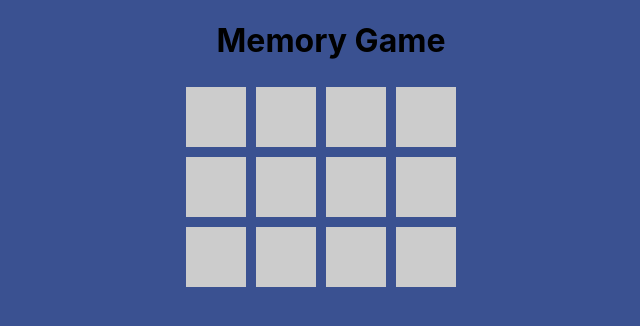
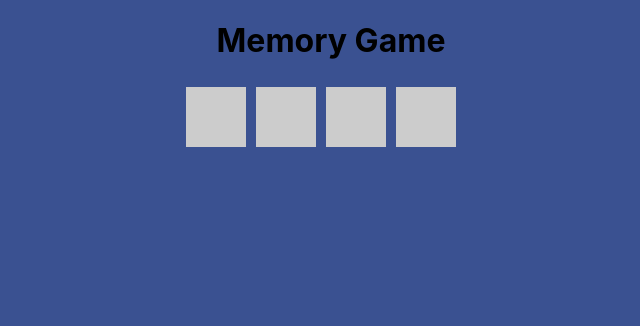
Before and after one commit to TalKRIEF/SoraSkye, a React (Create React App) app: page / in a window 1280 px wide. Shown: the top 326 px of the page, without its empty margins (309-949 px from the left). Built offline with nearby package versions, Linux system fonts and the light colour scheme.

Commit message:
tentative de changer l'animation lors du reset pour ne pas voir les cartes mais sans sucees

```diff
--- a/src/Game.js
+++ b/src/Game.js
@@ -14,10 +14,10 @@ function Game() {
       if (cards[firstIndex] === cards[secondIndex]) {
         setMatchedCards(prev => [...prev, firstIndex, secondIndex]);
       }
-      const timeout = setTimeout(() => setFlippedCards([]), 1000);
+      const timeout = setTimeout(() => setFlippedCards([]), 500);
       return () => clearTimeout(timeout); // Nettoyage de l'effet
     }
-  }, [flippedCards, cards]); // Notez que matchedCards n'est plus dans les dépendances
+  }, [flippedCards, cards]);
 
   const handleCardClick = (index) => {
     if (flippedCards.length < 2 && !flippedCards.includes(index) && !matchedCards.includes(index)) {
--- a/src/generateCards.js
+++ b/src/generateCards.js
@@ -1,4 +1,4 @@
 export default function generateCards() {
-  const cards = [...Array(6).keys()].flatMap(i => [i, i]);
+  const cards = [...Array(2).keys()].flatMap(i => [i, i]);
   return cards.sort(() => Math.random() - 0.5);
 }
--- a/src/style.css
+++ b/src/style.css
@@ -21,7 +21,7 @@
   position: relative;
   width: 100%;
   height: 100%;
-  transition: transform 0.6s;
+  transition: transform 0.3s;
   transform-style: preserve-3d;
 }
 
```
Also changed, not shown: src/App.css (+0 -20 lines).
